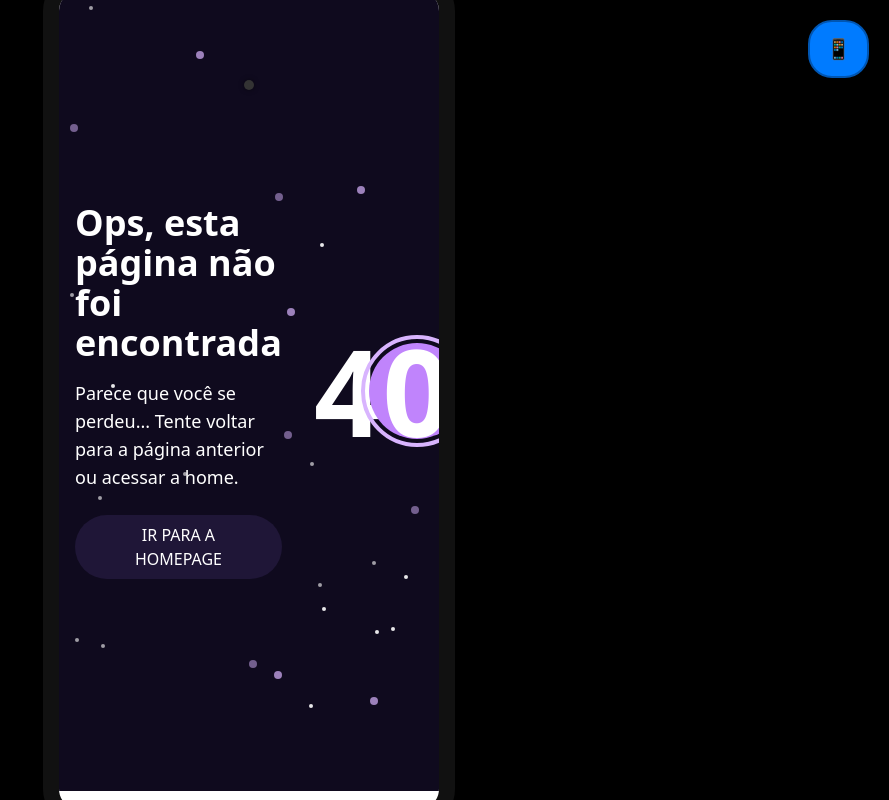
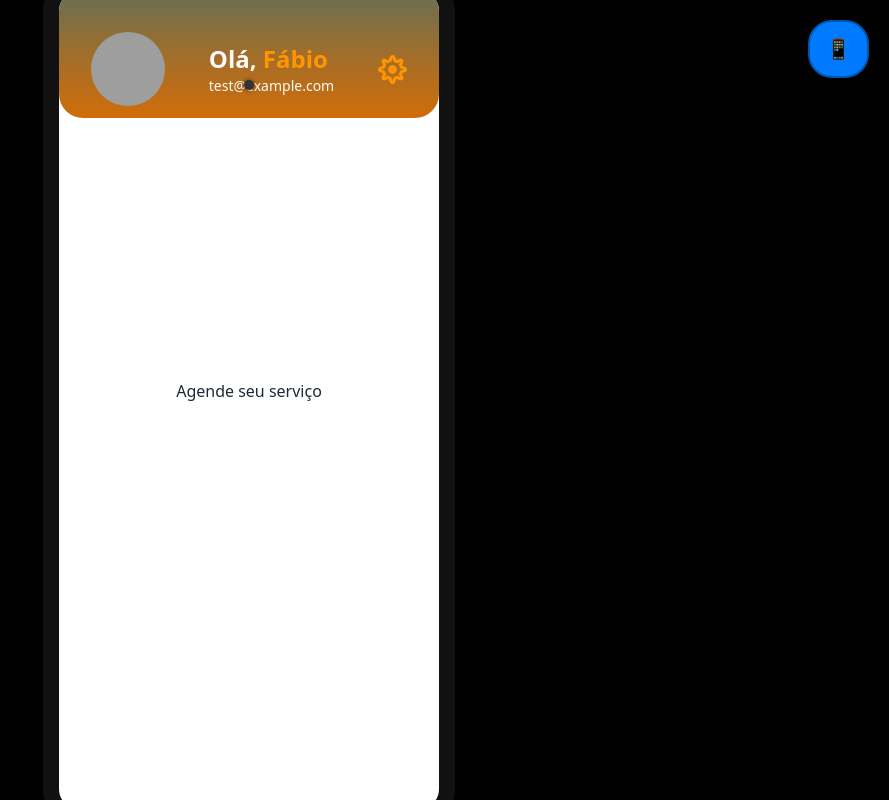
Before and after one commit to sos-auto-save/prototic, a React (Vite) app: page /service in a window 1280 px wide. Shown: the whole page, without its empty margins (391-1280 px from the left). Built offline with nearby package versions, Linux system fonts and the light colour scheme; grey boxes are pictures that could not be loaded.

Commit message:
Created page Service

```diff
--- a/src/App.jsx
+++ b/src/App.jsx
@@ -6,18 +6,16 @@ import { LoginForm } from './Pages/Login';
 import { SignupForm } from './Pages/SignupForm';
 import { ErrorPage404 } from './Pages/ErrorPage404';
 import { Layout } from './Layout';
+import { Service } from './Pages/Service';
 
 function App() {
   return (
     <BrowserRouter>
       <Routes>
-
-
-
-
         <Route element={<Layout />}>
           <Route path="/" element={<LoginForm />} />
           <Route path="/signup" element={<SignupForm />} />
+          <Route path="/service" element={<Service />} />
           <Route path="*" element={<ErrorPage404 />} />
         </Route>
       </Routes>
--- /dev/null
+++ b/src/Pages/Service/index.jsx
@@ -0,0 +1,18 @@
+import { Header } from "../../components/Header"
+
+export const Service = () => {
+    const usuario = {
+        name: "Fábio",
+        email: 'test@example.com',
+        avatar: 'https://s3-alpha-sig.figma.com/img/0f9b/81fa/21460d39cd98ccca0d3fa906d5718aa3?Expires=1731888000&Key-Pair-Id=APKAQ4GOSFWCVNEHN3O4&Signature=Wm8hV-Z8i0Fnh0AmkEpa-KCR8yFYZHdVnQKyhNZ~7dcn6VsscD9dVEyLo2te3Rab29haPlGfCrgQ204XgOJy3wIOnWipfZfedzJyzFinri49eM~8n1sxFSp8sorS-VzGX8KoyIXw2U4cUQOAWzIHmD1io3Hw7dU8X~X21v-q3OlqZzDnYW6t4h5j8YXgihwWZ6eCoK9kuYbhiZ5OHWaWbtVcH~~kG8p5-4q2Ns9LOvB-co1yxmX70YpyXdiYRlwMsDxdERgVp~uv3fPGFnEO6LnptNJckZbGRmi2wA0DfydaasnhsHf3AuFvvSW261LBzX1gPHldTNTOcoQvtWvaCw__'
+    }
+    return (
+        <>
+            <Header usuario={usuario} />
+            <form className="flex flex-col items-center justify-center h-screen">
+                <h1>Agende seu serviço</h1>
+            </form>
+
+        </>
+    )
+}
--- a/src/components/Header/index.jsx
+++ b/src/components/Header/index.jsx
@@ -12,7 +12,7 @@ export const Header = ({ usuario }) => {
                     <img className="w-[74px] h-[74px] rounded-full" src={usuario.avatar} alt="Avatar" />
                 </div>
                 <div >
-                    <h1 className="text-2xl font-bold text-zinc-50 ">Olá, <span className="text-title-name">{usuario.name}</span></h1>
+                    <h1 className="text-2xl font-bold text-zinc-50 text-start flex-1 ">Olá, <span className="text-title-name">{usuario.name}</span></h1>
                     <p className="text-[14px] text-zinc-50">{usuario.email}</p>
                 </div>
                 <div>
```
